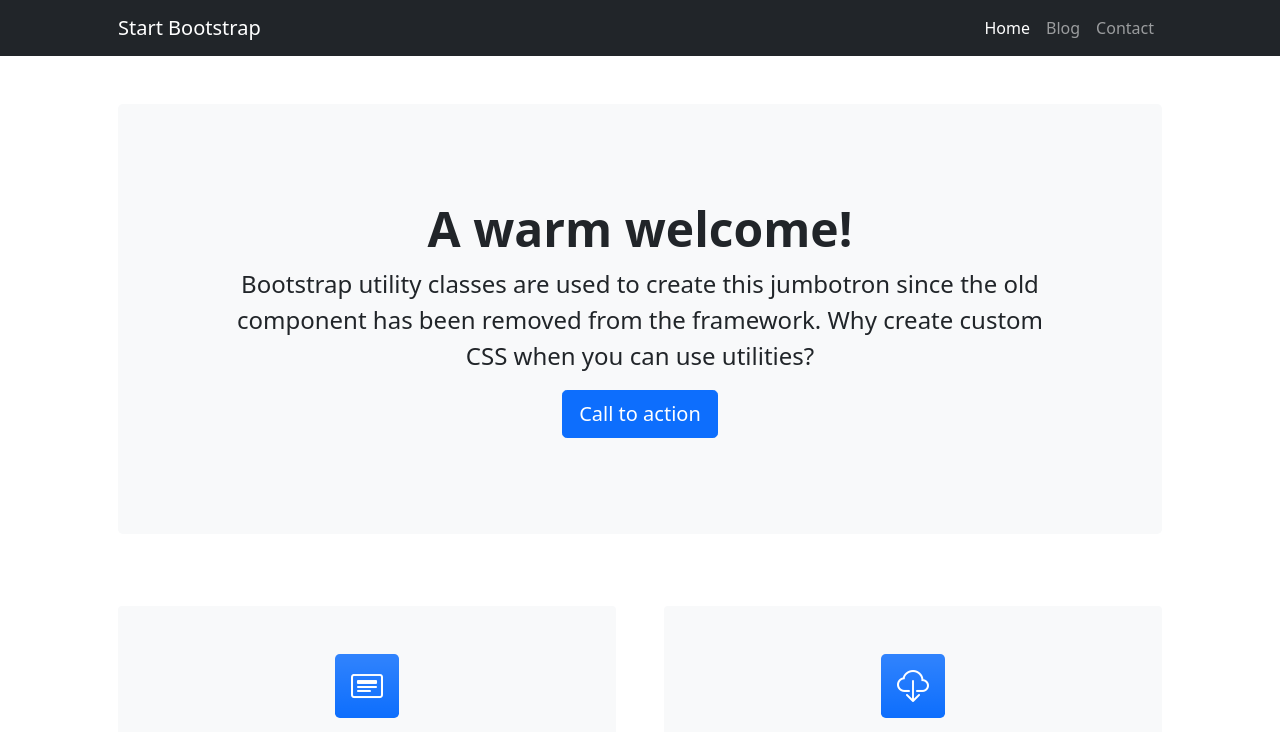
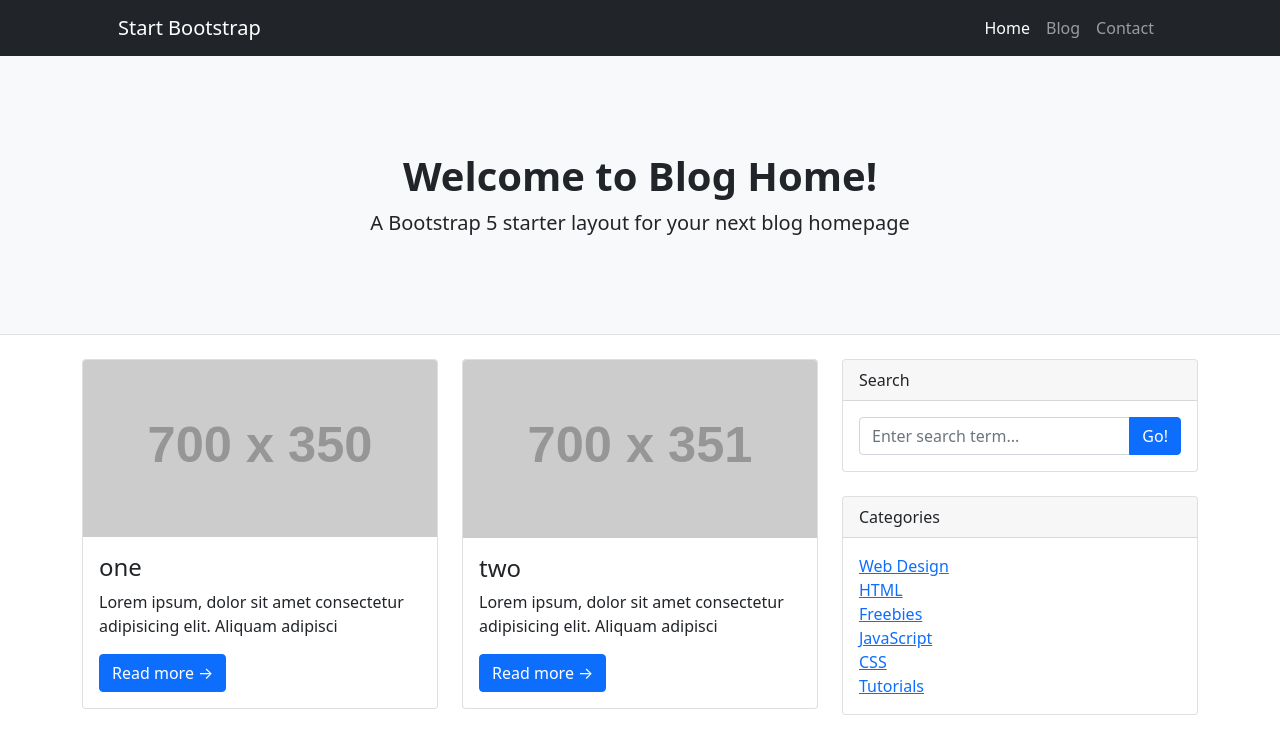
Before and after one commit to Si-HaMaDa/php-70-blog-vue, a Vue app: page / in a window 1280 px wide. Shown: the top 732 px of the page. Built offline with nearby package versions, Linux system fonts and the light colour scheme.

Commit message:
Create Blog Page

```diff
--- /dev/null
+++ b/src/components/blog/BlogUnit.vue
@@ -0,0 +1,29 @@
+<template>
+    <div class="col-lg-6">
+        <!-- Blog post-->
+        <div class="card mb-4">
+            <a href="single.html"
+                ><img
+                    class="card-img-top"
+                    :src="post.image"
+                    alt="..."
+            /></a>
+            <div class="card-body">
+                <!-- <div class="small text-muted">January 1, 2022</div> -->
+                <h2 class="card-title h4">{{ post.title }}</h2>
+                <p class="card-text">
+                    {{ post.content }}
+                </p>
+                <a class="btn btn-primary" href="single.html">Read more →</a>
+            </div>
+        </div>
+    </div>
+</template>
+<script>
+export default {
+    setup() {},
+    props: {
+        post: Object,
+    },
+};
+</script>
--- /dev/null
+++ b/src/components/global/SideWidget.vue
@@ -0,0 +1,68 @@
+<template>
+    <!-- Side widgets-->
+    <div class="col-lg-4">
+        <!-- Search widget-->
+        <div class="card mb-4">
+            <div class="card-header">Search</div>
+            <div class="card-body">
+                <div class="input-group">
+                    <input
+                        class="form-control"
+                        type="text"
+                        placeholder="Enter search term..."
+                        aria-label="Enter search term..."
+                        aria-describedby="button-search"
+                    />
+                    <button
+                        class="btn btn-primary"
+                        id="button-search"
+                        type="button"
+                    >
+                        Go!
+                    </button>
+                </div>
+            </div>
+        </div>
+        <!-- Categories widget-->
+        <div class="card mb-4">
+            <div class="card-header">Categories</div>
+            <div class="card-body">
+                <div class="row">
+                    <div class="col-sm-6">
+                        <ul class="list-unstyled mb-0">
+                            <li v-for="category in categories" :key="category">
+                                <a href="#!">{{ category }}</a>
+                            </li>
+                        </ul>
+                    </div>
+                </div>
+            </div>
+        </div>
+        <!-- Side widget-->
+        <div class="card mb-4">
+            <div class="card-header">Side Widget</div>
+            <div class="card-body">
+                You can put anything you want inside of these side widgets. They
+                are easy to use, and feature the Bootstrap 5 card component!
+            </div>
+        </div>
+    </div>
+</template>
+
+<script>
+export default {
+    setup() {},
+    data() {
+        return {
+            categories: [
+                "Web Design",
+                "HTML",
+                "Freebies",
+                "JavaScript",
+                "CSS",
+                "Tutorials",
+            ],
+        };
+    },
+};
+</script>
--- a/src/main.js
+++ b/src/main.js
@@ -1,16 +1,19 @@
 import { createApp } from "vue";
-import App from "./App.vue";
-import Home from "./pages/Home.vue";
+// import App from "./App.vue";
+// import Home from "./pages/Home.vue";
+import Blog from "./pages/Blog.vue";
 
 import "./assets/main.css";
 
 // Bootstrap core JS
 import "https://cdn.jsdelivr.net/npm/bootstrap@5.1.3/dist/js/bootstrap.bundle.min.js";
 
+import MyHeader from "./components/global/MyHeader.vue";
 import MyFooter from "./components/global/MyFooter.vue";
-import MyHeader from "./components/global/MyHeader.vue";
+import SideWidget from "./components/global/SideWidget.vue";
 
-createApp(Home)
+createApp(Blog)
+    .component("MyHeader", MyHeader)
+    .component("SideWidget", SideWidget)
     .component("MyFooter", MyFooter)
-    .component("MyHeader", MyHeader)
     .mount("#app");
--- /dev/null
+++ b/src/pages/Blog.vue
@@ -0,0 +1,114 @@
+<template>
+    <MyHeader />
+
+    <!-- Page header with logo and tagline-->
+    <header class="py-5 bg-light border-bottom mb-4">
+        <div class="container">
+            <div class="text-center my-5">
+                <h1 class="fw-bolder">Welcome to Blog Home!</h1>
+                <p class="lead mb-0">
+                    A Bootstrap 5 starter layout for your next blog homepage
+                </p>
+            </div>
+        </div>
+    </header>
+    <!-- Page content-->
+    <div class="container">
+        <div class="row">
+            <!-- Blog entries-->
+            <div class="col-lg-8">
+                <!-- Nested row for non-featured blog posts-->
+                <div class="row">
+                    <BlogUnit
+                        v-for="post in posts"
+                        :key="post.title"
+                        :post="post"
+                    />
+                </div>
+            </div>
+            <!-- Side widgets-->
+            <SideWidget />
+        </div>
+    </div>
+
+    <MyFooter />
+</template>
+
+<script>
+import BlogUnit from "./../components/blog/BlogUnit.vue";
+
+export default {
+    setup() {},
+    data() {
+        return {
+            posts: [
+                {
+                    title: "one",
+                    image: "https://dummyimage.com/700x350/dee2e6/6c757d.jpg",
+                    content:
+                        "Lorem ipsum, dolor sit amet consectetur adipisicing elit. Aliquam adipisci",
+                },
+                {
+                    title: "two",
+                    image: "https://dummyimage.com/700x351/dee2e6/6c757d.jpg",
+                    content:
+                        "Lorem ipsum, dolor sit amet consectetur adipisicing elit. Aliquam adipisci",
+                },
+                {
+                    title: "three",
+                    image: "https://dummyimage.com/700x352/dee2e6/6c757d.jpg",
+                    content:
+                        "Lorem ipsum, dolor sit amet consectetur adipisicing elit. Aliquam adipisci",
+                },
+                {
+                    title: "four",
+                    image: "https://dummyimage.com/700x350/dee2e6/6c757d.jpg",
+                    content:
+                        "Lorem ipsum, dolor sit amet consectetur adipisicing elit. Aliquam adipisci",
+                },
+                {
+                    title: "five",
+                    image: "https://dummyimage.com/700x350/dee2e6/6c757d.jpg",
+                    content:
+                        "Lorem ipsum, dolor sit amet consectetur adipisicing elit. Aliquam adipisci",
+                },
+
+                {
+                    title: "six",
+                    image: "https://dummyimage.com/700x350/dee2e6/6c757d.jpg",
+                    content:
+                        "Lorem ipsum, dolor sit amet consectetur adipisicing elit. Aliquam adipisci",
+                },
+                {
+                    title: "seven",
+                    image: "https://dummyimage.com/700x350/dee2e6/6c757d.jpg",
+                    content:
+                        "Lorem ipsum, dolor sit amet consectetur adipisicing elit. Aliquam adipisci",
+                },
+                {
+                    title: "egiht",
+                    image: "https://dummyimage.com/700x350/dee2e6/6c757d.jpg",
+                    content:
+                        "Lorem ipsum, dolor sit amet consectetur adipisicing elit. Aliquam adipisci",
+                },
+
+                {
+                    title: "nine",
+                    image: "https://dummyimage.com/700x350/dee2e6/6c757d.jpg",
+                    content:
+                        "Lorem ipsum, dolor sit amet consectetur adipisicing elit. Aliquam adipisci",
+                },
+                {
+                    title: "ten",
+                    image: "https://dummyimage.com/700x350/dee2e6/6c757d.jpg",
+                    content:
+                        "Lorem ipsum, dolor sit amet consectetur adipisicing elit. Aliquam adipisci",
+                },
+            ],
+        };
+    },
+    components: {
+        BlogUnit,
+    },
+};
+</script>
```
